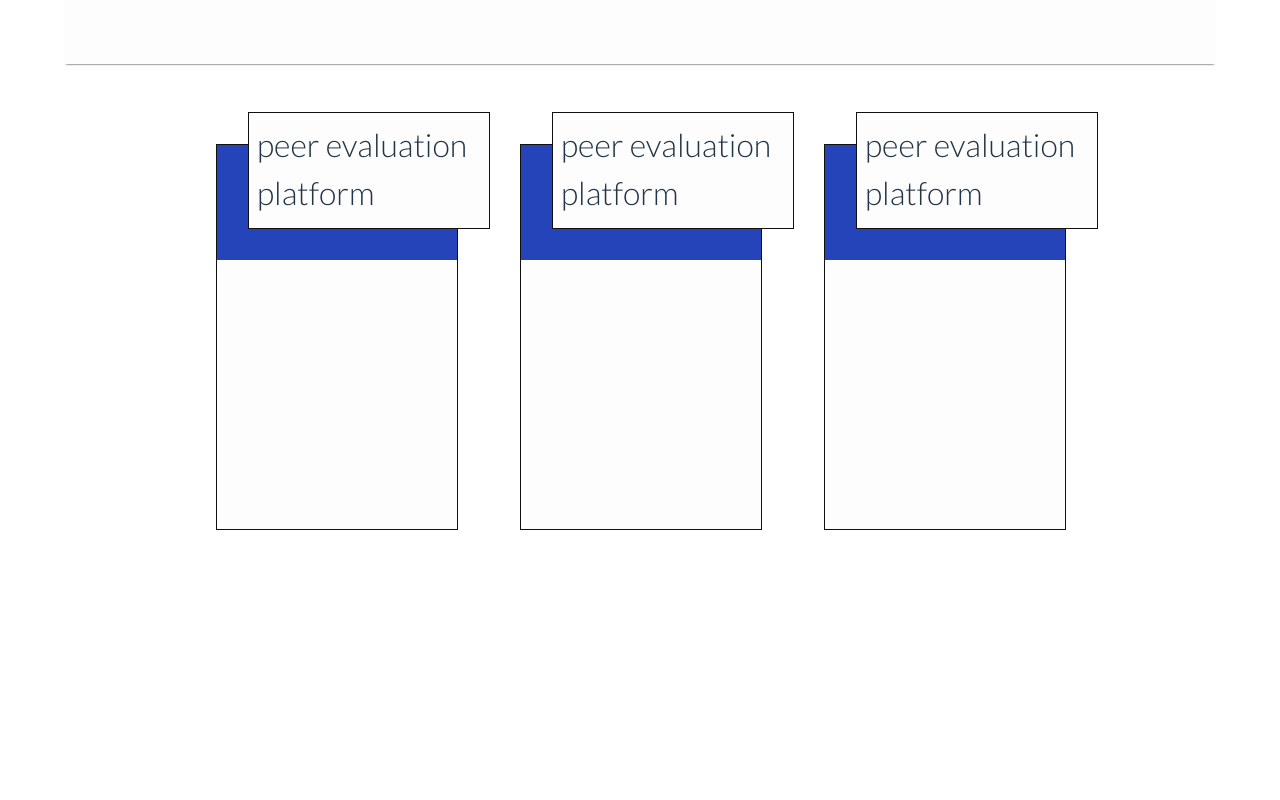
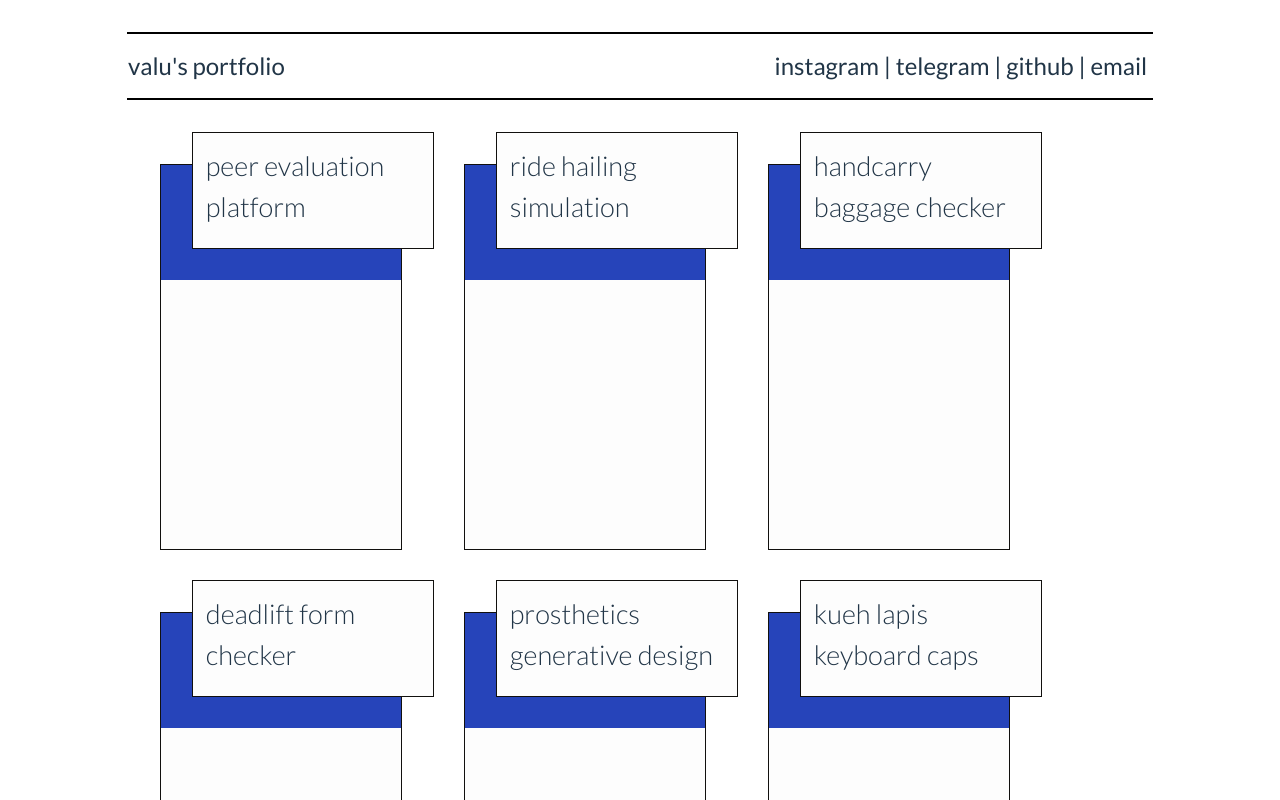
Before and after one commit to valudollar/portfolio-five, a React (Vite) app: page / in a window 1280 px wide. Shown: the top 800 px of the page. Built offline with nearby package versions, Linux system fonts and the light colour scheme.

Commit message:
project layout

```diff
--- a/src/App.css
+++ b/src/App.css
@@ -11,18 +11,55 @@
   align-items: center;
   font-family: "Lato", sans-serif;
 }
-.navBar {
-  width: 90%;
-  height: 4rem;
-  box-shadow: 0 2px 2px -2px #000000;
+
+.header {
+  display: flex;
+  flex-direction: row;
+  height: 3rem;
+  width: 80%;
+  align-items: center;
+}
+.name {
+  display: flex;
+  flex-direction: row;
+  justify-content: flex-start;
+  width: 30%;
+  margin: none;
+  font-size: 1.5rem;
+}
+.links {
+  width: 70%;
+  display: flex;
+  flex-direction: row;
+  justify-content: flex-end;
+  margin: none;
+  font-size: 1.5rem;
+}
+.linkItem {
+  margin-left: 0.3rem;
+  margin-right: 0.3rem;
+}
+
+.topline {
+  width: 80%;
+
+  border: 0.01rem solid black;
+  margin-top: 2rem;
+  margin-bottom: 0.5rem;
+}
+.bottomline {
+  width: 80%;
+
+  border: 0.01rem solid black;
+  margin-top: 0.5rem;
   margin-bottom: 4rem;
-  background-color: #fdfdfd;
 }
 
 .CardRow {
   display: flex;
   flex-wrap: wrap;
-  padding: 1rem;
+  width: 80%;
+  /* padding: 1rem; */
 
   /* background-color: aqua; */
 }
@@ -70,8 +107,8 @@
 
 .itemTitle {
   font-weight: 300;
-  font-size: 2rem;
-  margin: 0.5rem;
+  font-size: 1.7rem;
+  margin: 0.8rem;
 }
 .CardTop {
   background-color: #2644ba;
--- a/src/App.jsx
+++ b/src/App.jsx
@@ -9,11 +9,42 @@ function App() {
 
   return (
     <>
-      <header className="navBar"></header>
+      <hr className="topline"></hr>
+      <div className="header">
+        <div className="name">
+          <p>valu's portfolio</p>
+        </div>
+        <div className="links">
+          <a>
+            <p className="linkItem">instagram</p>
+          </a>
+          <p>|</p>
+          <a>
+            <p className="linkItem">telegram</p>
+          </a>
+          <p>|</p>
+          <a>
+            <p className="linkItem">github</p>
+          </a>
+          <p>|</p>
+          <a>
+            <p className="linkItem">email</p>
+          </a>
+        </div>
+      </div>
+      <hr className="bottomline"></hr>
       <div className="CardRow">
-        <Card></Card>
-        <Card></Card>
-        <Card></Card>
+        <Card title="peer evaluation platform"></Card>
+        <Card title="ride hailing simulation"></Card>
+        <Card title="handcarry baggage checker"></Card>
+        <Card title="deadlift form checker"></Card>
+        <Card title="prosthetics generative design"></Card>
+        <Card title="kueh lapis keyboard caps"></Card>
+        <Card title="bread basket keyboard caps"></Card>
+        <Card title="polymer clay keyboard caps"></Card>
+        <Card title="polymer clay jewellery"></Card>
+        <Card title="dinosaur quiz game"></Card>
+        <Card title="quest maker"></Card>
       </div>
     </>
   );
--- a/src/Card.jsx
+++ b/src/Card.jsx
@@ -1,4 +1,4 @@
-function Card() {
+function Card(props) {
   return (
     <>
       <div className="CardMain">
@@ -6,7 +6,7 @@ function Card() {
           <div className="CardTop"></div>
         </div>
         <div className="CardPaper">
-          <p className="itemTitle">peer evaluation platform</p>
+          <p className="itemTitle">{props.title}</p>
         </div>
         <div className="CardBottom"></div>
       </div>
--- a/src/index.css
+++ b/src/index.css
@@ -16,11 +16,17 @@
 
 a {
   font-weight: 500;
-  color: #646cff;
-  text-decoration: inherit;
+  transition: border 0.25s;
+  margin: 0;
+  /* text-decoration: inherit; */
 }
 a:hover {
-  color: #535bf2;
+  /* text-decoration: underline blink 0.3rem; */
+  /* text-decoration-style: wavy; */
+  /* text */
+  text-decoration: overline 0.5rem #f86737;
+  /* border-bottom: 0.2rem solid #f86737; */
+  /* text-decoration-color: #f86737; */
 }
 
 body {
@@ -55,6 +61,9 @@ button:focus-visible {
   outline: 4px auto -webkit-focus-ring-color;
 }
 
+p {
+  margin: 0;
+}
 @media (prefers-color-scheme: light) {
   :root {
     color: #213547;
```
